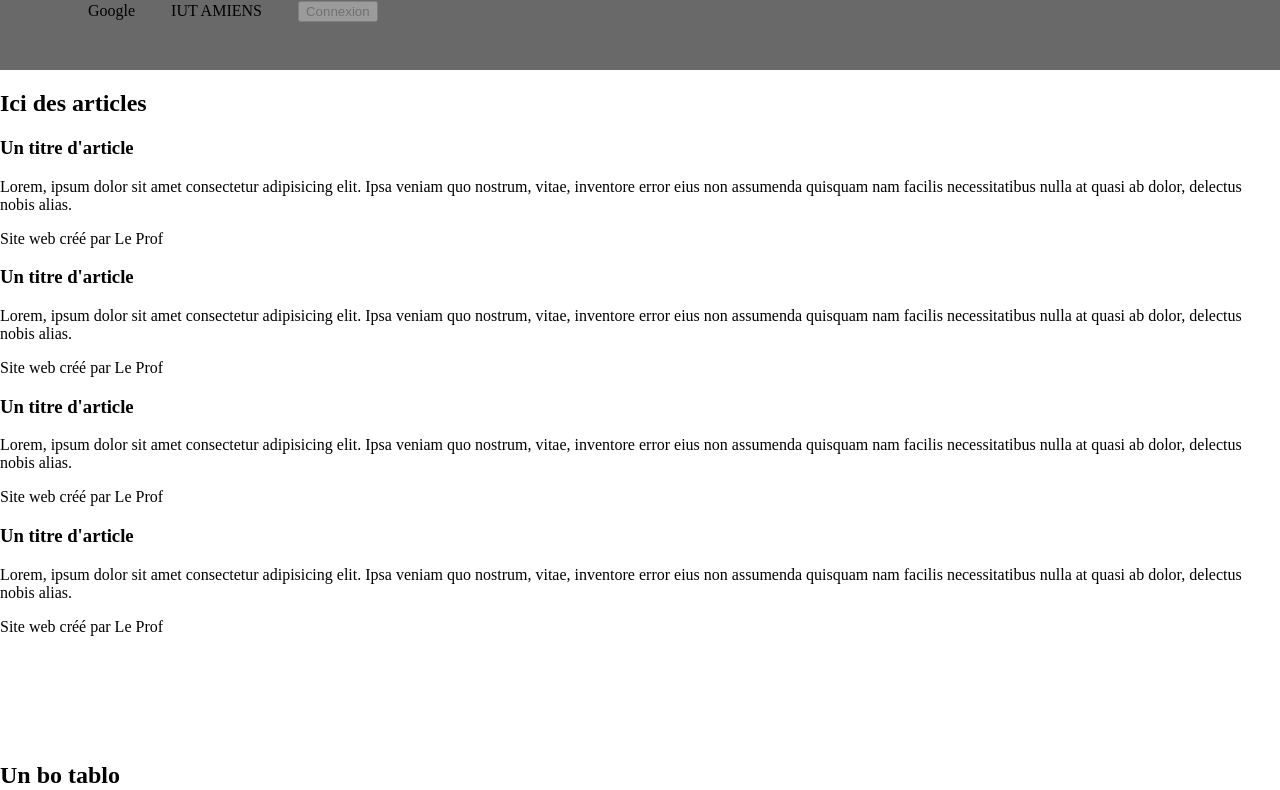
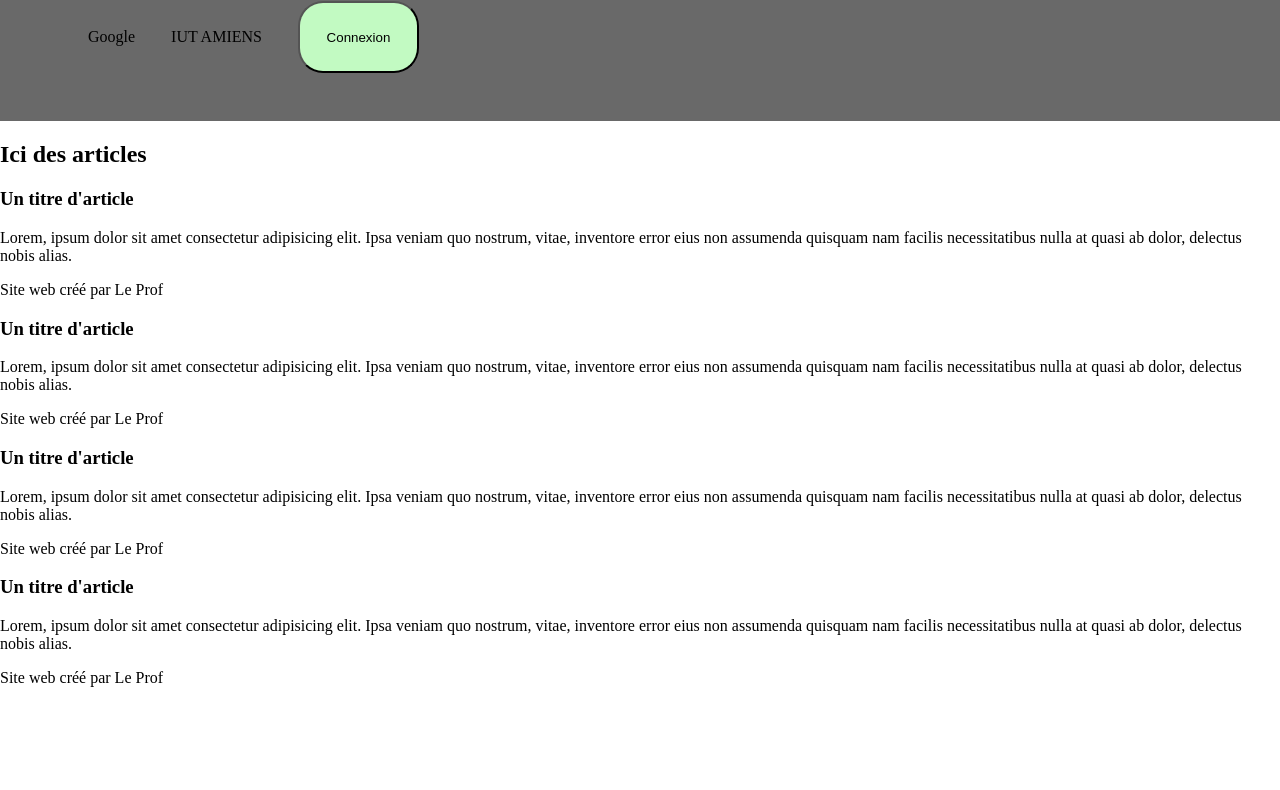
Before and after one commit to bastien-roussel/BUT1-GA-TD-WEB, a plain HTML site: page index.html in a window 1280 px wide. Shown: the part 84-874 px from the top of the page. Drawn offline with Linux system fonts and the light colour scheme.

Commit message:
exo3 css

```diff
--- a/css/styles.css
+++ b/css/styles.css
@@ -30,3 +30,16 @@ a{
     text-decoration: none;
     color: inherit;
 }
+
+/* exo 3 */
+.mon-btn{
+    border-radius: 25px;
+    background-color: rgb(194, 250, 194);
+    padding: 2em;
+}
+
+.mon-btn:hover{
+    background-color: #696969;
+    color: white;
+    cursor: pointer;
+}
--- a/index.html
+++ b/index.html
@@ -22,7 +22,7 @@
                     <a href="https://iut-amiens.fr">IUT AMIENS</a>
                 </li>
                 <li class="mes-items">
-                    <button disabled>Connexion</button>
+                    <button class="mon-btn">Connexion</button>
                 </li>
             </ul>
         </nav>
```
